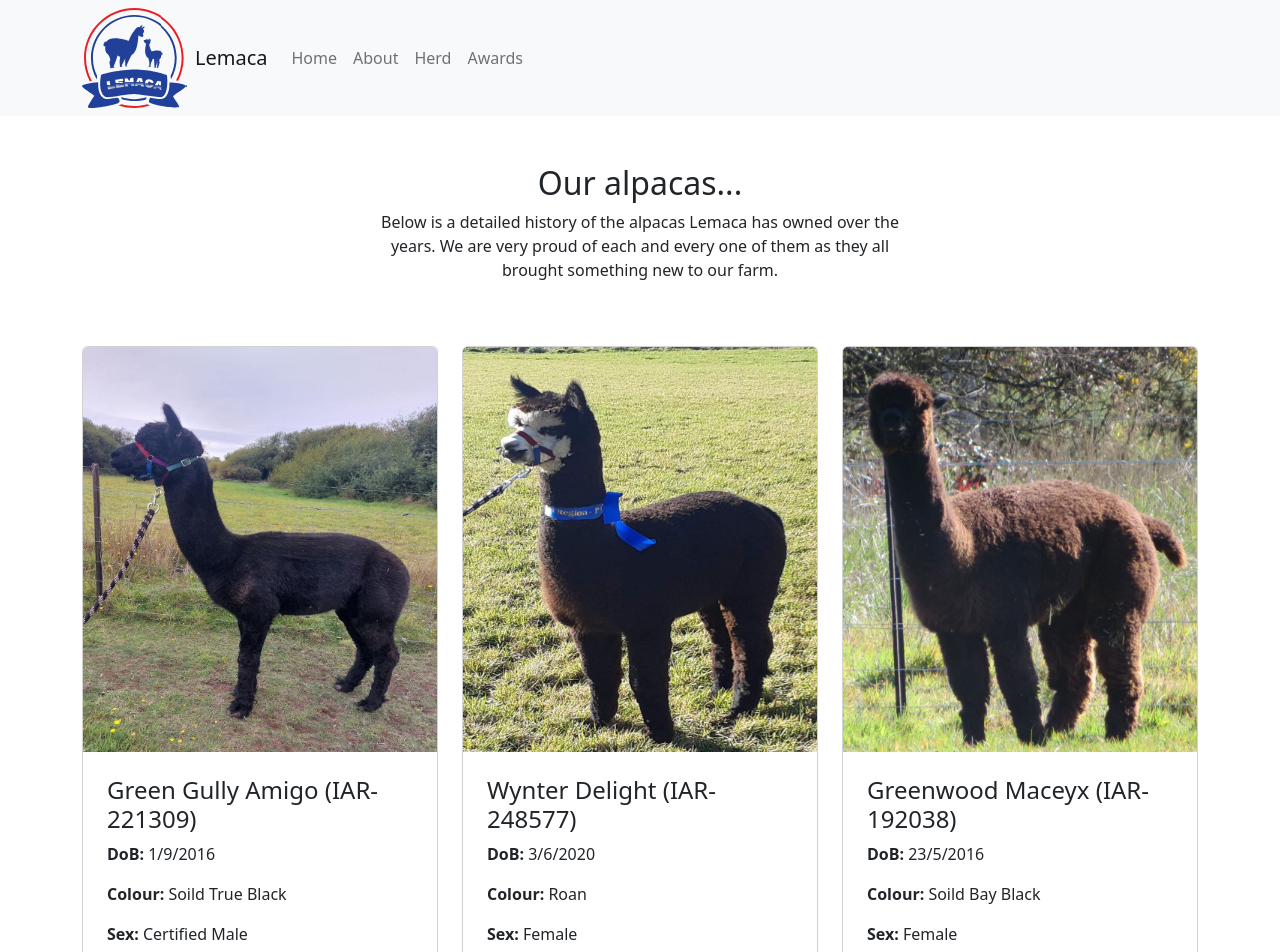
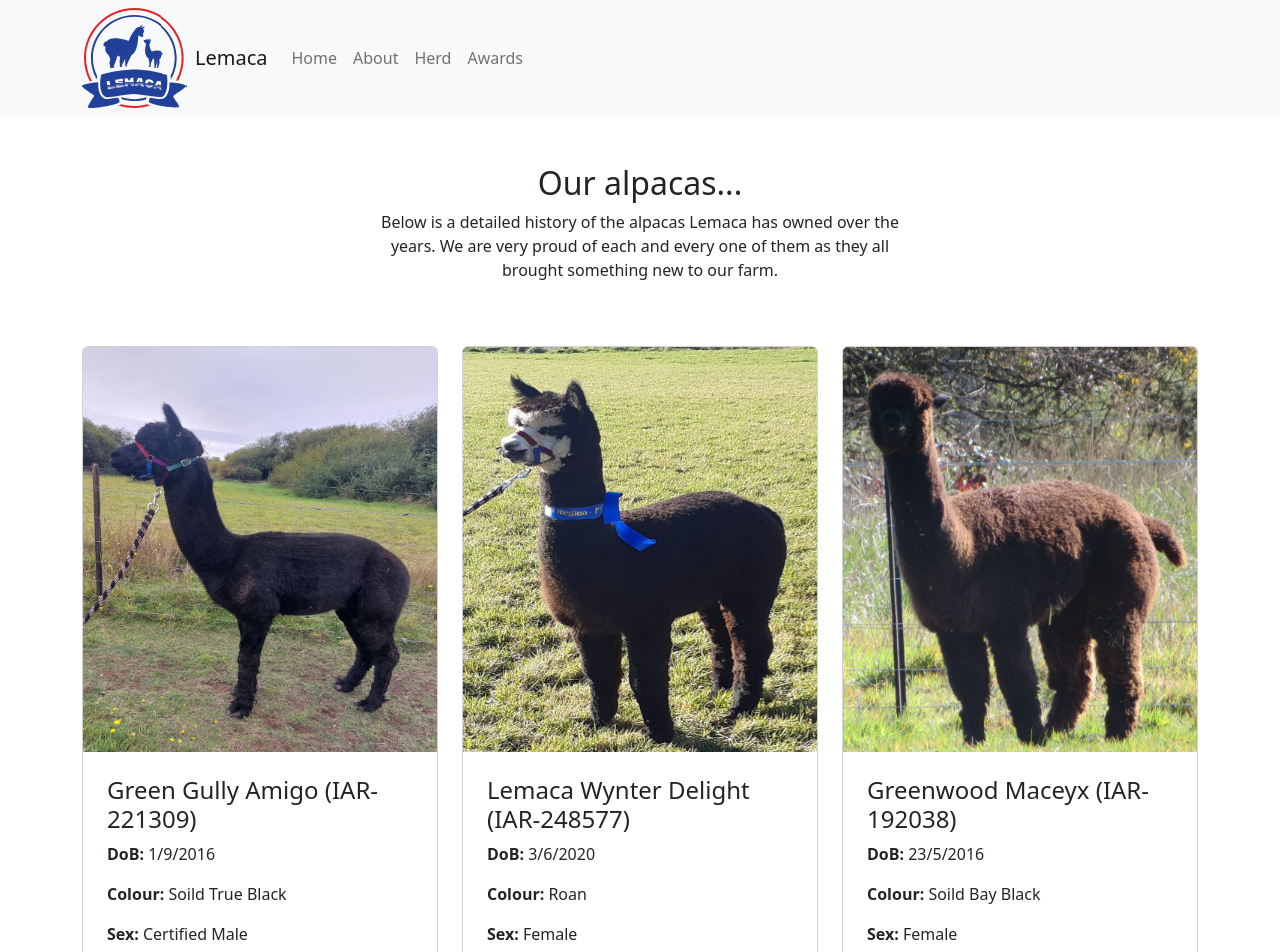
Before and after one commit to DeadPixelz01/lemaca-web, a React (Create React App) app: page /herd in a window 1280 px wide. Shown: the top 952 px of the page. Built offline with nearby package versions, Linux system fonts and the light colour scheme.

Commit message:
minor fixes requested

```diff
--- a/src/Herd.js
+++ b/src/Herd.js
@@ -37,7 +37,7 @@ an asset to our breeding succussion of the coloured black alpacas.</p>
         <div className="card">
           <img className="card-img-top w-100 d-block fit-cover img-fluid" styles={{height: '200px'}} src={alpaca_2} />
           <div className="card-body p-4">
-          <h4 className="card-title">Wynter Delight (IAR-248577)</h4>
+          <h4 className="card-title">Lemaca Wynter Delight (IAR-248577)</h4>
             <p className="card-text"><strong>DoB: </strong>3/6/2020</p>
             <p className="card-text"><strong>Colour: </strong>Roan</p>
             <p className="card-text"><strong>Sex: </strong>Female</p>
--- a/src/Home.js
+++ b/src/Home.js
@@ -11,7 +11,7 @@ const Home = () => {
                 <div className="card">
                     <div className="card-body text-center">
                         <h4 className="card-title">Welcome to Lemaca Alpacas</h4>
-                        <p className="card-text">A boutique alpaca farm residing in the Ballarat region specialising in&nbsp;Huacayas</p>
+                        <p className="card-text">A boutique alpaca farm residing in the Ballarat region specialising in&nbsp;Huacaya</p>
                     </div>
                 </div>
                 <br></br>
--- a/src/MainFooter.js
+++ b/src/MainFooter.js
@@ -16,7 +16,7 @@ function MainFooter() {
                                 <li className="list-inline-item"><svg xmlns="http://www.w3.org/2000/svg" width="1em" height="1em" fill="currentColor" viewBox="0 0 16 16" className="bi bi-facebook">
                                         <path d="M16 8.049c0-4.446-3.582-8.05-8-8.05C3.58 0-.002 3.603-.002 8.05c0 4.017 2.926 7.347 6.75 7.951v-5.625h-2.03V8.05H6.75V6.275c0-2.017 1.195-3.131 3.022-3.131.876 0 1.791.157 1.791.157v1.98h-1.009c-.993 0-1.303.621-1.303 1.258v1.51h2.218l-.354 2.326H9.25V16c3.824-.604 6.75-3.934 6.75-7.951z"></path>
                                     </svg></li>
-                                    <li className="list-inline-item"><a href="https://facebook.com">Facebook</a></li>
+                                    <li className="list-inline-item"><a href="https://www.facebook.com/profile.php?id=100094082500957">Facebook</a></li>
                             </ul>
                         </div>
                         <div className="col">
```
